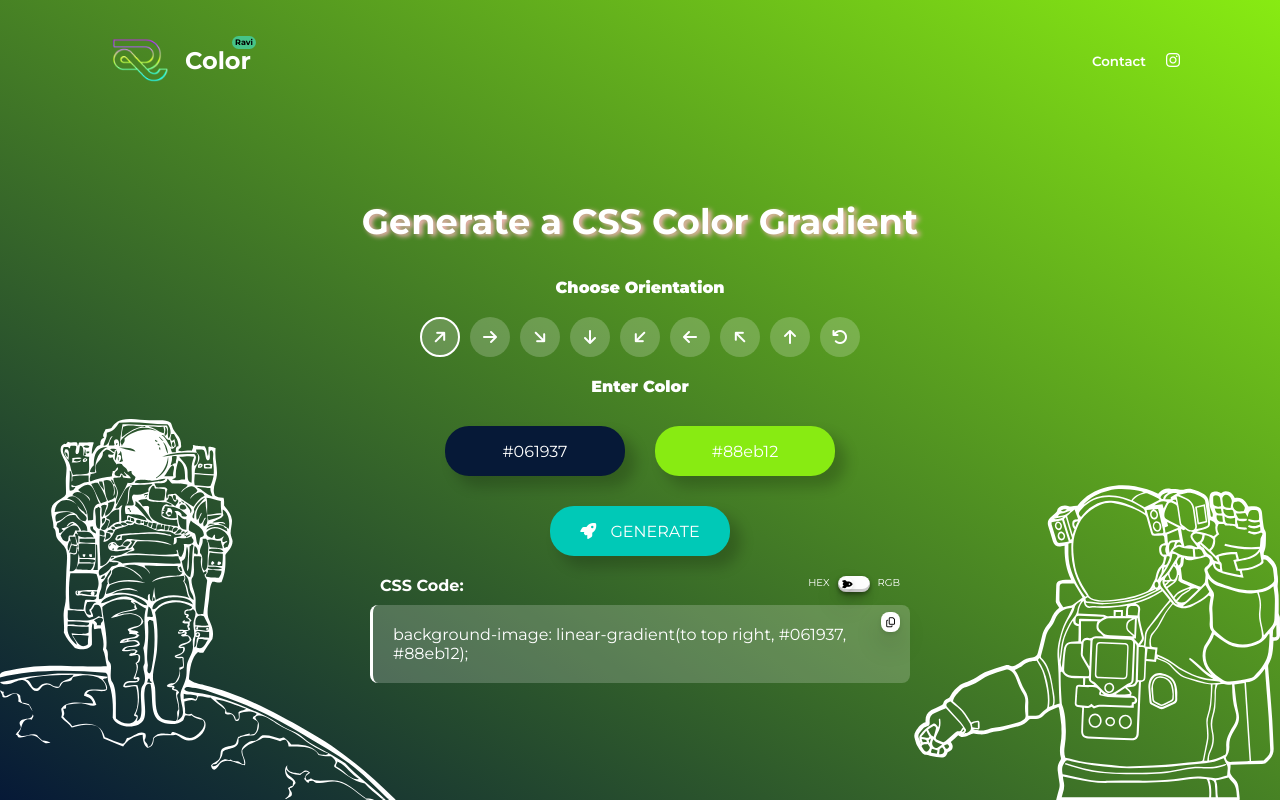
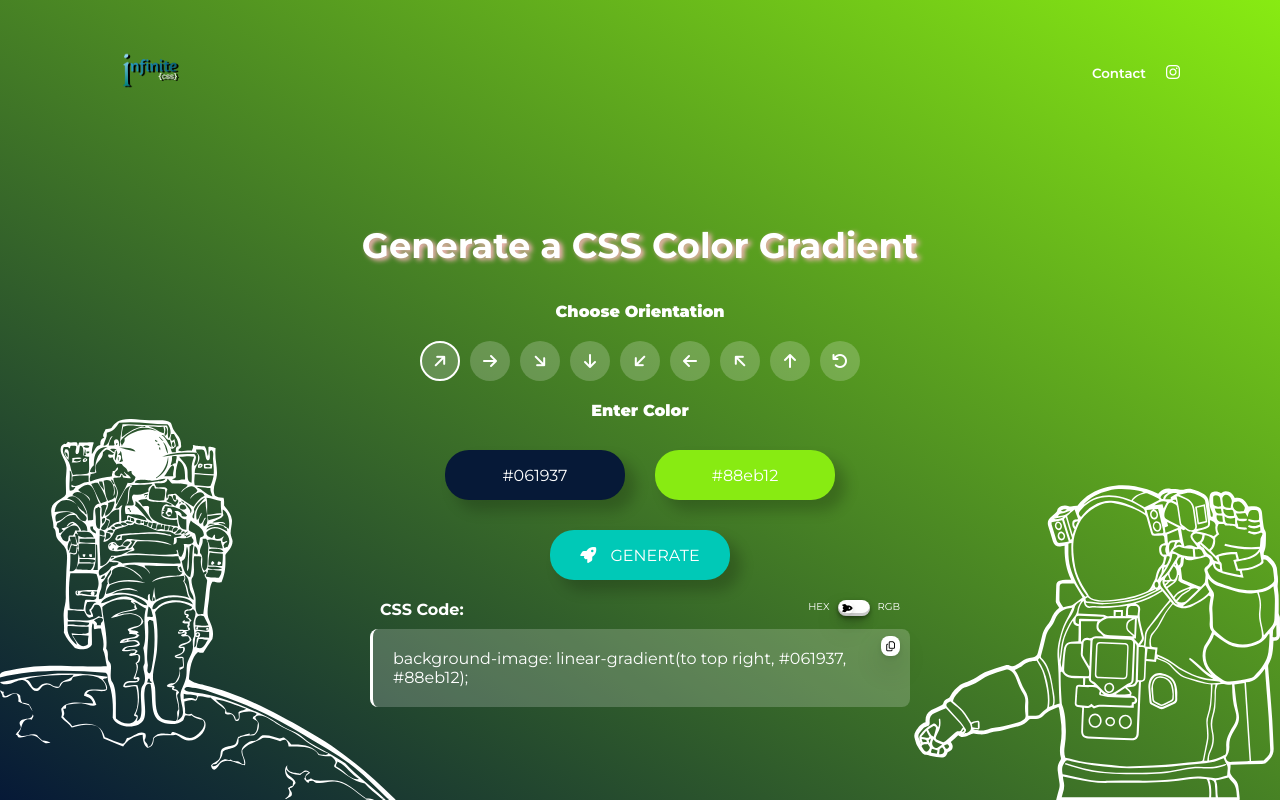
Before and after one commit to RaviKumarYadav-R/Color-world, a plain HTML site: page index.html in a window 1280 px wide. Drawn offline with Linux system fonts and the light colour scheme.

Commit message:
change logo and instagram link

```diff
--- a/index.html
+++ b/index.html
@@ -7,7 +7,7 @@
       name="description"
       content="Here you can find the perfect matching color scheme for your next project! Generate nice color gradients and much more! Your space for everything that has to do with color!"
     />
-    <title>Color World</title>
+    <title>Infinite Css color</title>
 
     <link
       rel="shortcut icon"
@@ -39,15 +39,14 @@
     <div class="container">
       <div class="logo-links">
         <div class="logo">
-          <img src="./images/Rlogo.webp" alt="color-space-logo" />
-          <h1>Color</h1>
+          <img src="./images/logo.png" alt="color-space-logo" />
         </div>
 
         <nav>
           <ul>
             <li><button class="contact-btn">Contact</button></li>
             <li>
-              <a target="_blank" href="https://www.instagram.com/ig._ravi_/"
+              <a target="_blank" href="https://www.instagram.com/"
                 ><i class="fa-brands fa-instagram"></i
               ></a>
             </li>
--- a/style.css
+++ b/style.css
@@ -23,33 +23,10 @@ button {
   justify-content: space-between;
 }
 
-.logo {
-  display: flex;
-  align-items: center;
-  color: #fff;
-  gap: 5px;
-}
 
 .logo img {
-  width: 80px;
-  text-shadow: 4px 4px 5px #fff;
-}
-
-.logo h1 {
-  font-size: 1.5rem;
-  position: relative;
-}
-
-.logo h1::after {
-  content: "Ravi";
-  font-size: 8px;
-  position: absolute;
-  color: #000;
-  right: -5px;
-  top: -10px;
-  background-color: #46c489;
-  padding: 1.5px 3px;
-  border-radius: 8px;
+  width: 100px;
+  filter: drop-shadow(2px 1px 0 #000);
 }
 
 .logo-links nav ul {
```
Also changed, not shown: images/Rlogo.webp (deleted), images/logo.png (added).
